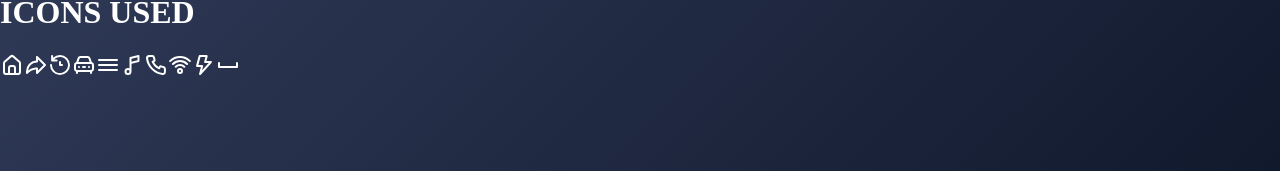
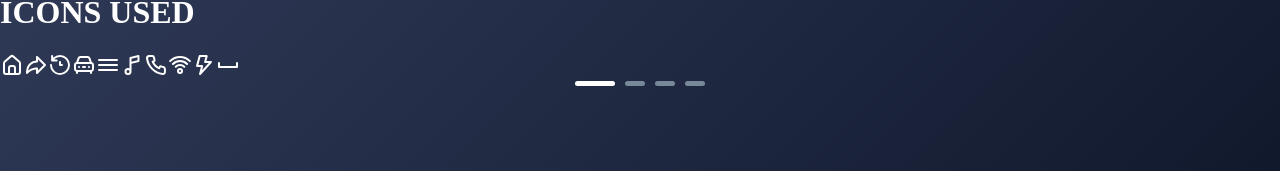
Before and after one commit to shubhamshekhar23/Card-Spend-Tracker, a Next.js app: page /ui-story/ui-story in a window 1280 px wide. Shown: the part 288-459 px from the top of the page. Built offline with nearby package versions, Linux system fonts and the light colour scheme.

Commit message:
scroll addition

```diff
--- /dev/null
+++ b/src/components/ui/slide-nav/slide-nav.js
@@ -0,0 +1,26 @@
+import styles from "./slide-nav.module.scss";
+
+function ChildButtons({ num, active }) {
+  const arr = new Array(num).fill(1);
+
+  function isActive(src) {
+    let classNameLists = [styles.nav_btn];
+
+    if (src == active) {
+      classNameLists.push(styles.active_nav);
+    }
+    return classNameLists.join(" ");
+  }
+
+  return arr.map((item, index) => {
+    return <button key={index + 1} className={isActive(index + 1)}></button>;
+  });
+}
+
+export default function SlideNav({ num, active }) {
+  return (
+    <div className={styles.main}>
+      <ChildButtons num={num} active={active} />
+    </div>
+  );
+}
--- /dev/null
+++ b/src/components/ui/slide-nav/slide-nav.module.scss
@@ -0,0 +1,20 @@
+@import "src/styles/common.scss";
+
+.main {
+  display: flex;
+  justify-content: center;
+  gap: 10px;
+}
+.nav_btn {
+  width: 20px;
+  background-color: lightslategray;
+  height: 5px;
+  border: none;
+  border-radius: 7px;
+  cursor: pointer;
+}
+
+.active_nav {
+  width: 40px;
+  background-color: white;
+}
--- a/src/pages/home/bank-cards-home/bank-cards-home.js
+++ b/src/pages/home/bank-cards-home/bank-cards-home.js
@@ -3,6 +3,7 @@ import { useRouter } from "next/navigation";
 import { useState, useEffect } from "react";
 import BankCard from "@/components/bank-card/bank-card";
 import { getCardsOfUser } from "@/services/card-api.service";
+import SlideNav from "@/components/ui/slide-nav/slide-nav";
 
 export default function BankCardsHome() {
   let [cards, setCards] = useState([]);
@@ -40,7 +41,7 @@ export default function BankCardsHome() {
           />
         ))}
       </div>
-      <div></div>
+      <SlideNav num={4} active={1} />
     </main>
   );
 }
--- a/src/pages/home/bank-cards-home/bank-cards-home.module.scss
+++ b/src/pages/home/bank-cards-home/bank-cards-home.module.scss
@@ -3,5 +3,8 @@
 .card_container {
   display: flex;
   overflow: scroll;
-  height: 700px;
+  height: 550px;
 }
+.card_container::-webkit-scrollbar {
+  display: none;
+}
--- a/src/pages/home/home.module.scss
+++ b/src/pages/home/home.module.scss
@@ -1,5 +1,4 @@
 @import "src/styles/common.scss";
 
 .main {
-  background-color: $primary-bg;
 }
--- a/src/pages/ui-story/ui-story.js
+++ b/src/pages/ui-story/ui-story.js
@@ -15,10 +15,12 @@ import RoundPill from "@/ui/round-pill/round-pill";
 import TextButton from "@/ui/text-button/text-button";
 import SquareButton from "@/ui/square-button/square-button";
 import FooterNav from "@/components/footer-nav/footer-nav";
+import SlideNav from "@/components/ui/slide-nav/slide-nav";
 
 export default function UiStory() {
   return (
     <main className={styles.main}>
+      {/* slide nav */}
       {/* footnerNav */}
       <FooterNav />
 
@@ -74,6 +76,8 @@ export default function UiStory() {
         <UilBolt />
         <UilSpaceKey />
       </div>
+
+      <SlideNav num={4} active={1} />
     </main>
   );
 }
--- a/src/styles/common.scss
+++ b/src/styles/common.scss
@@ -11,6 +11,7 @@ $blue-pickled: #343f5e;
 $blue-chetwood: #7a90d0;
 $blue-frenchpass: #cbe7fd;
 $blue-spindle: #b7c3ed;
+$blue-rhino: #2d3757;
 
 /* used in outline btn */
 $blue-bay: #45588f;
```
